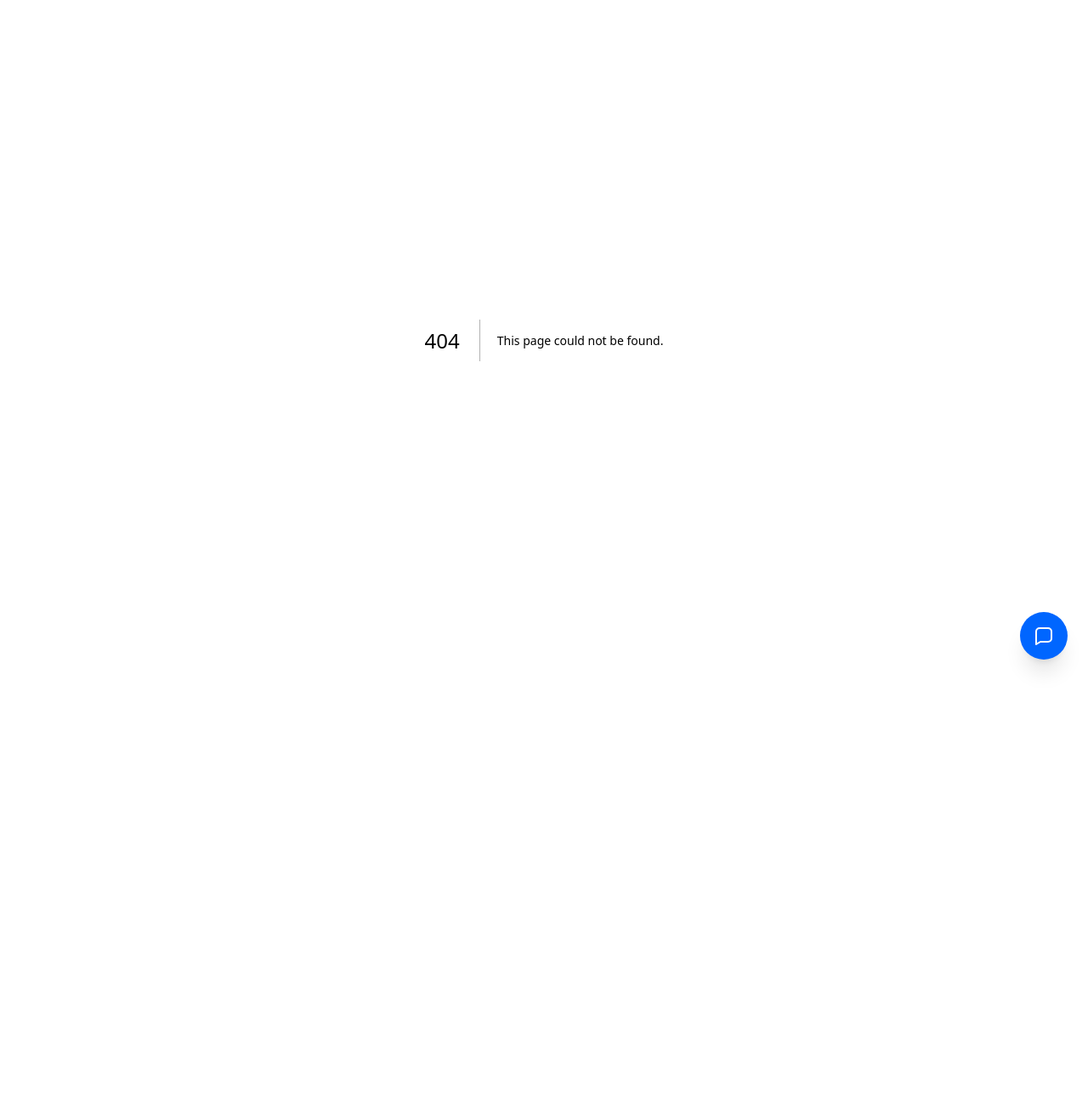
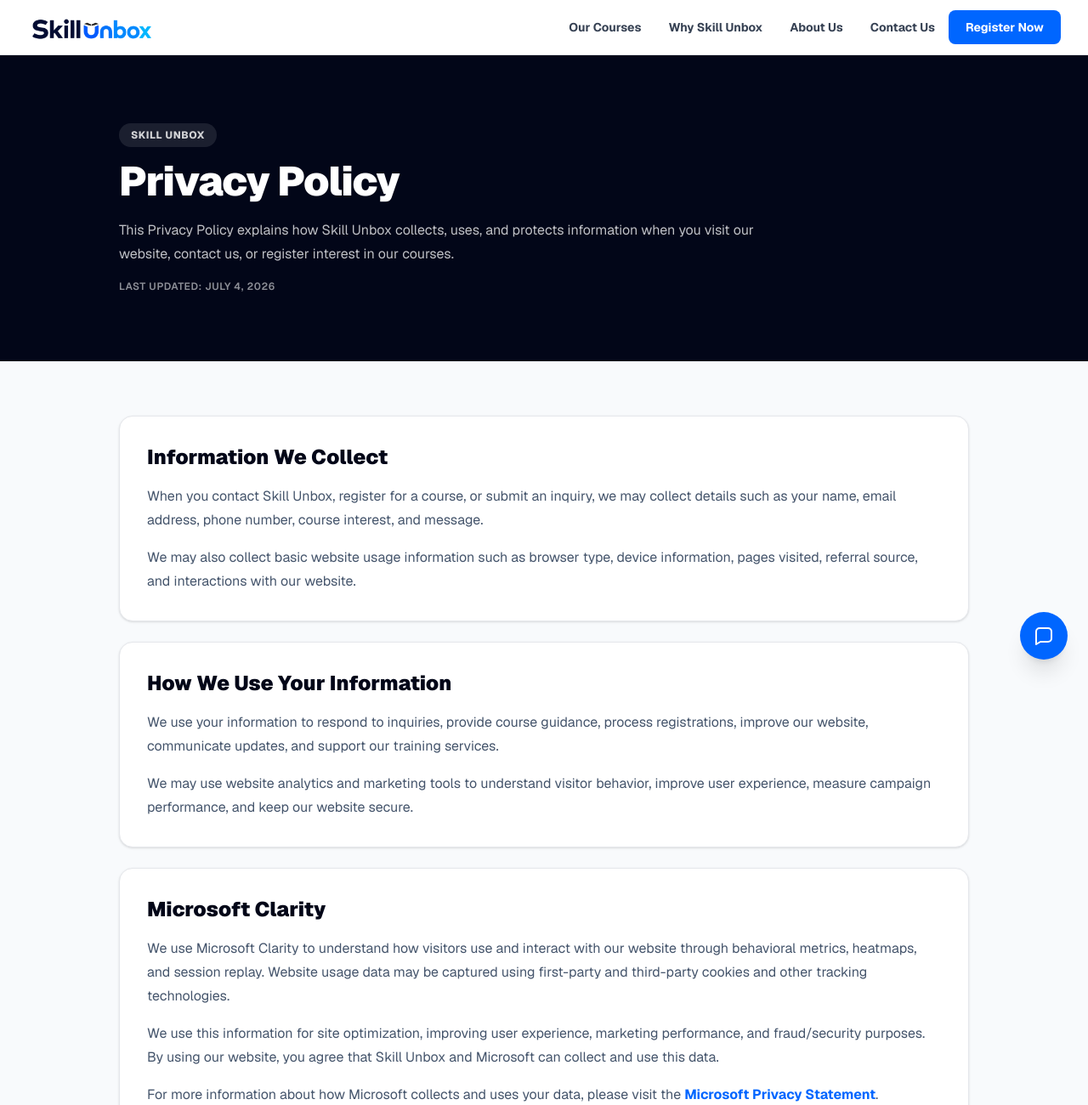
Before and after one commit to monksoncharts/skillunbox, a Next.js app: page /privacy-policy in a window 1280 px wide. Before the commit this address had no page. Shown: the top 1300 px of the page at 85% size. Before the commit the page ends 800 px from the top, so only its background shows below. Built offline with nearby package versions, Linux system fonts and the light colour scheme.

Commit message:
added microsoft clarity in  privacy policy

```diff
--- /dev/null
+++ b/app/privacy-policy/page.tsx
@@ -0,0 +1,117 @@
+import Navbar from "../../components/Navbar";
+import Footer from "../../components/Footer";
+
+const sections = [
+  {
+    title: "Information We Collect",
+    body: [
+      "When you contact Skill Unbox, register for a course, or submit an inquiry, we may collect details such as your name, email address, phone number, course interest, and message.",
+      "We may also collect basic website usage information such as browser type, device information, pages visited, referral source, and interactions with our website.",
+    ],
+  },
+  {
+    title: "How We Use Your Information",
+    body: [
+      "We use your information to respond to inquiries, provide course guidance, process registrations, improve our website, communicate updates, and support our training services.",
+      "We may use website analytics and marketing tools to understand visitor behavior, improve user experience, measure campaign performance, and keep our website secure.",
+    ],
+  },
+  {
+    title: "Microsoft Clarity",
+    body: [
+      "We use Microsoft Clarity to understand how visitors use and interact with our website through behavioral metrics, heatmaps, and session replay. Website usage data may be captured using first-party and third-party cookies and other tracking technologies.",
+      "We use this information for site optimization, improving user experience, marketing performance, and fraud/security purposes. By using our website, you agree that Skill Unbox and Microsoft can collect and use this data.",
+      "For more information about how Microsoft collects and uses your data, please visit the Microsoft Privacy Statement.",
+    ],
+  },
+  {
+    title: "Cookies And Tracking Technologies",
+    body: [
+      "Our website may use cookies, pixels, tags, and similar technologies to operate the site, analyze traffic, remember preferences, and support advertising or remarketing activity.",
+      "You can control cookies through your browser settings. Some features may not work properly if cookies are disabled.",
+    ],
+  },
+  {
+    title: "Sharing Of Information",
+    body: [
+      "We do not sell your personal information. We may share limited information with trusted service providers who help us operate our website, manage inquiries, run analytics, or deliver marketing services.",
+      "We may also disclose information if required by law or to protect our rights, users, or services.",
+    ],
+  },
+  {
+    title: "Contact Us",
+    body: [
+      "If you have questions about this Privacy Policy or how your information is handled, you can contact us at learning@skillunbox.io.",
+    ],
+  },
+];
+
+export default function PrivacyPolicyPage() {
+  return (
+    <div className="flex min-h-screen flex-col bg-[#f8fafc] font-sans text-gray-900 antialiased">
+      <Navbar />
+
+      <main className="flex-1">
+        <section className="bg-slate-950 px-4 py-14 text-white md:px-6 md:py-20 lg:px-8">
+          <div className="mx-auto max-w-[1000px]">
+            <span className="mb-4 inline-block rounded-full bg-white/10 px-3.5 py-1.5 text-xs font-extrabold uppercase tracking-wider text-white/80">
+              Skill Unbox
+            </span>
+            <h1 className="text-3xl font-black tracking-tight md:text-5xl">
+              Privacy Policy
+            </h1>
+            <p className="mt-5 max-w-3xl text-sm leading-7 text-white/75 md:text-base">
+              This Privacy Policy explains how Skill Unbox collects, uses, and
+              protects information when you visit our website, contact us, or
+              register interest in our courses.
+            </p>
+            <p className="mt-4 text-xs font-semibold uppercase tracking-wider text-white/55">
+              Last updated: July 4, 2026
+            </p>
+          </div>
+        </section>
+
+        <section className="px-4 py-12 md:px-6 md:py-16 lg:px-8">
+          <div className="mx-auto max-w-[1000px] space-y-6">
+            {sections.map((section) => (
+              <article
+                key={section.title}
+                className="rounded-2xl border border-gray-200 bg-white p-6 shadow-sm md:p-8"
+              >
+                <h2 className="text-xl font-black text-slate-950 md:text-2xl">
+                  {section.title}
+                </h2>
+                <div className="mt-4 space-y-4 text-sm leading-7 text-slate-600 md:text-base">
+                  {section.body.map((paragraph) => (
+                    <p key={paragraph}>
+                      {paragraph ===
+                      "For more information about how Microsoft collects and uses your data, please visit the Microsoft Privacy Statement." ? (
+                        <>
+                          For more information about how Microsoft collects and
+                          uses your data, please visit the{" "}
+                          <a
+                            href="https://privacy.microsoft.com/en-us/privacystatement"
+                            target="_blank"
+                            rel="noopener noreferrer"
+                            className="font-bold text-primary hover:underline"
+                          >
+                            Microsoft Privacy Statement
+                          </a>
+                          .
+                        </>
+                      ) : (
+                        paragraph
+                      )}
+                    </p>
+                  ))}
+                </div>
+              </article>
+            ))}
+          </div>
+        </section>
+      </main>
+
+      <Footer />
+    </div>
+  );
+}
--- a/components/Footer.tsx
+++ b/components/Footer.tsx
@@ -62,6 +62,7 @@ export default function Footer() {
                 { name: "Explore Courses", path: "/courses" },
                 { name: "Why Skill Unbox", path: "/why-us" },
                 { name: "About Us", path: "/about-us" },
+                { name: "Privacy Policy", path: "/privacy-policy" },
                 { name: "Register Now", path: "/admission-registration" },
               ].map((link) => (
                 <li key={link.name}>
```
